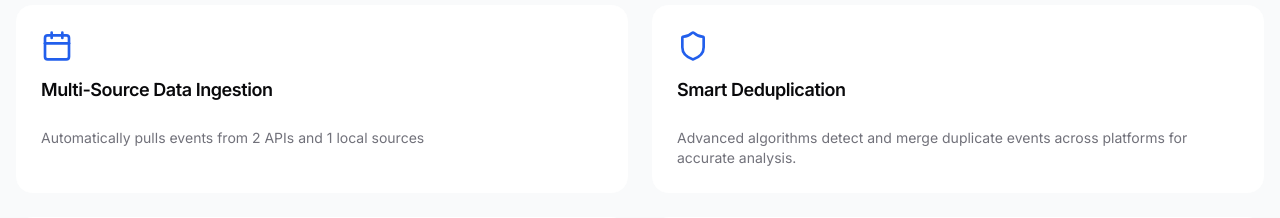
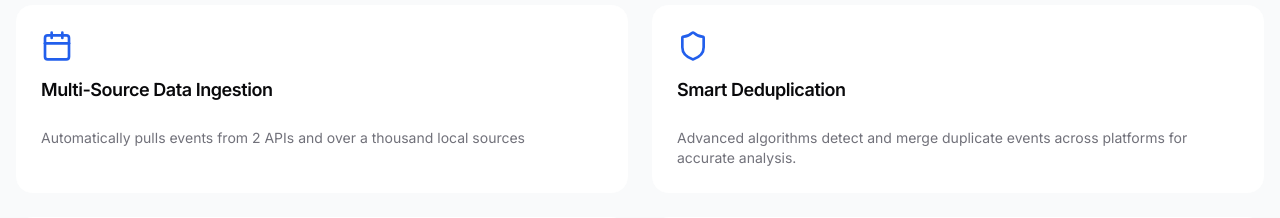
Before and after one commit to kamilvitek/oslavu_app, a Next.js app: page / in a window 1280 px wide. Shown: the part 2260-2478 px from the top of the page. Built offline with nearby package versions, Linux system fonts and the light colour scheme; no server answers.

Commit message:
Update features description to clarify local data sources
- Revised the description in the Features component to specify that the system automatically pulls events from over a thousand local sources, enhancing clarity on data ingestion capabilities.

```diff
--- a/src/components/sections/features.tsx
+++ b/src/components/sections/features.tsx
@@ -23,7 +23,7 @@ export function Features() {
       title: "Multi-Source Data Ingestion",
       description: isLoading
         ? "Loading data sources..."
-        : `Automatically pulls events from ${metrics?.activeAPIs || 0} APIs and ${metrics?.dataSources?.filter(s => s.type === 'local').length || 0} local sources`,
+        : `Automatically pulls events from ${metrics?.activeAPIs || 0} APIs and over a thousand local sources`,
     },
     {
       icon: Shield,
```
